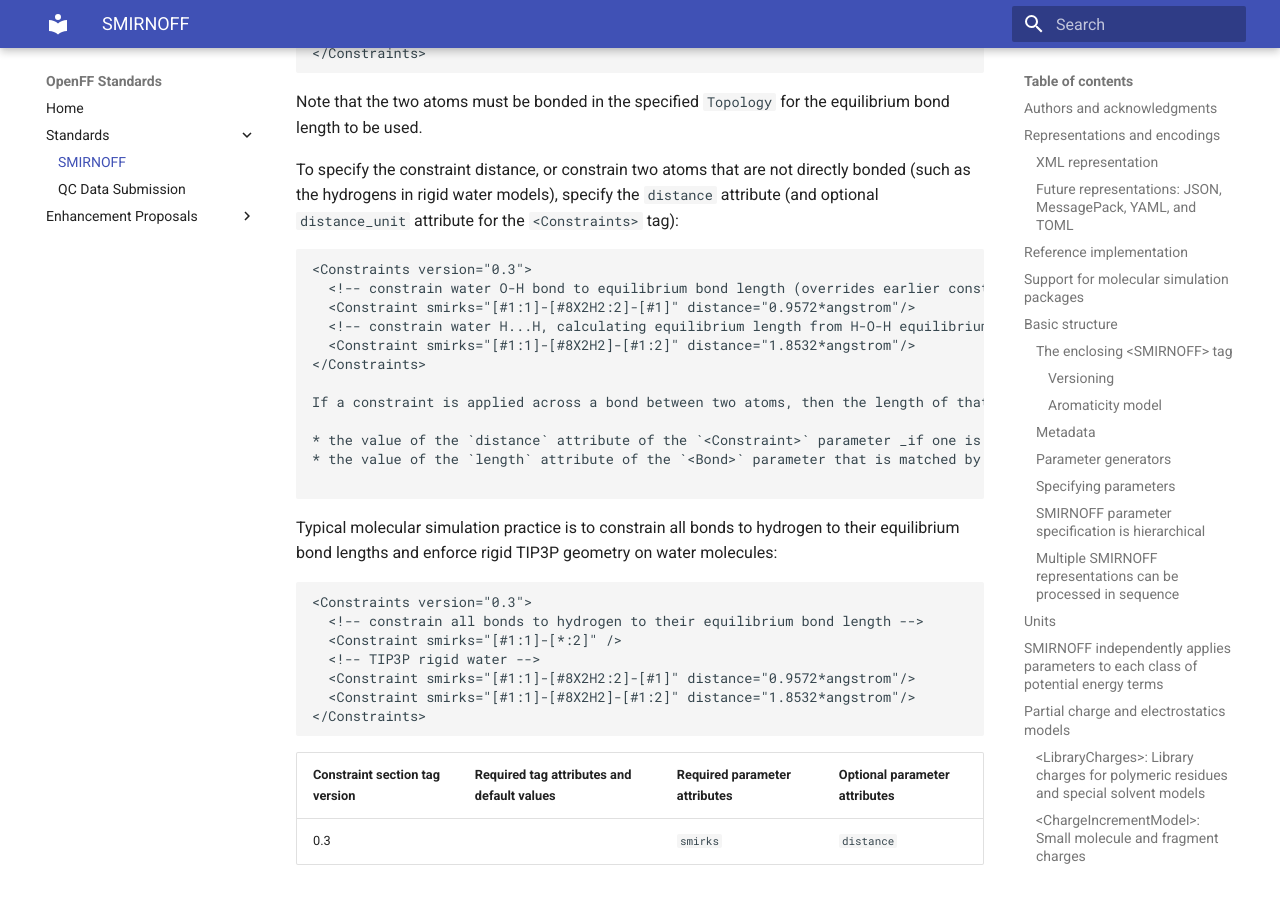
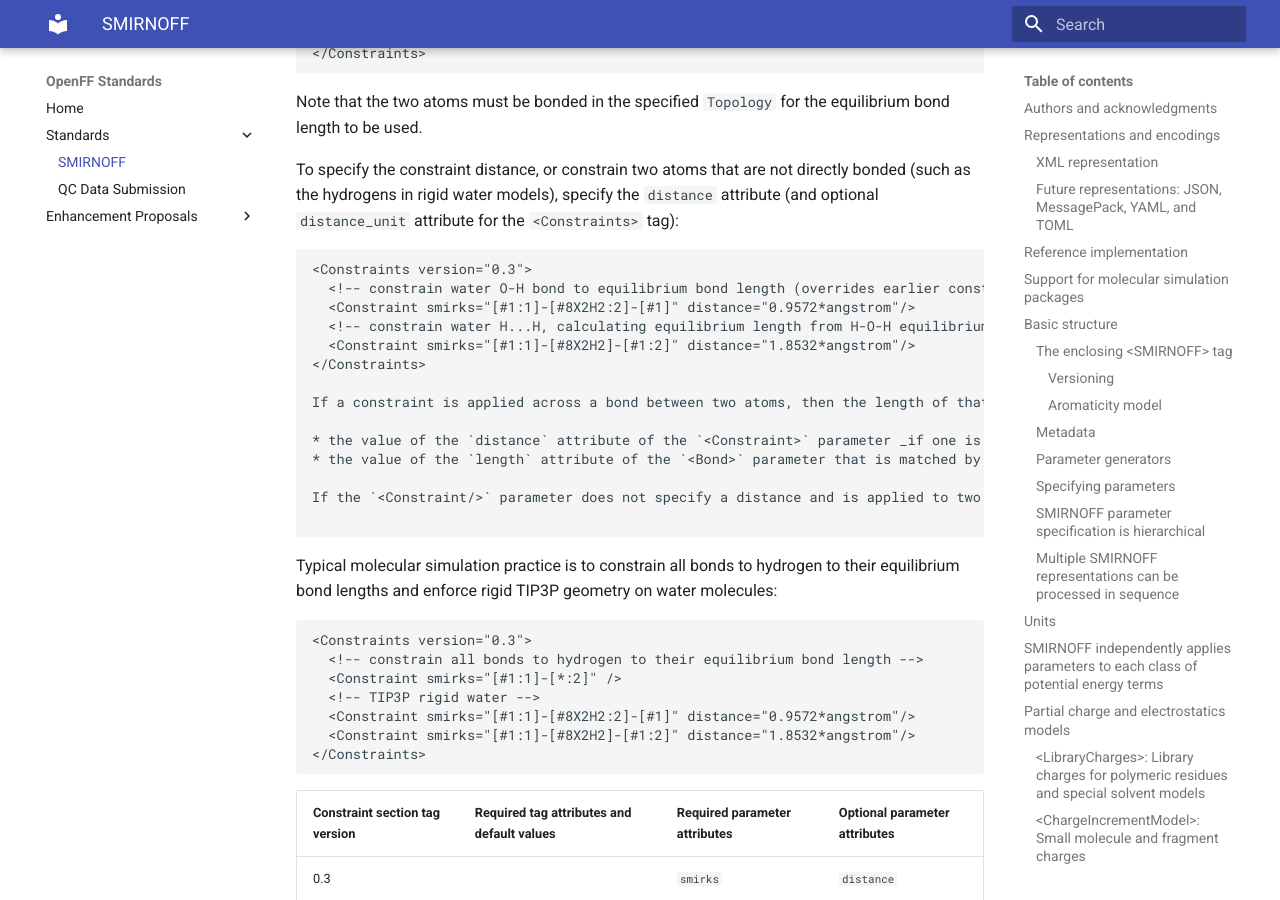
Before and after one commit to openforcefield/standards, an MkDocs documentation site: the page built from docs/standards/smirnoff.md, in a window 1280 px wide and 900 px high, scrolled down 20441 px. Built offline with MkDocs 1.6.1 and Material for MkDocs 9.7.7, drawn with Linux system fonts in a browser that asks for light colours.

Commit message:
Add corner case exception

````diff
--- a/docs/standards/smirnoff.md
+++ b/docs/standards/smirnoff.md
@@ -644,6 +644,8 @@ If a constraint is applied across a bond between two atoms, then the length of t
 * the value of the `distance` attribute of the `<Constraint>` parameter _if one is specified_, *otherwise*
 * the value of the `length` attribute of the `<Bond>` parameter that is matched by that bond
 
+If the `<Constraint/>` parameter does not specify a distance and is applied to two atoms that either aren't bonded or which do not have an associated `<Bond/>` parameter, an exception should be raised.
+
 ```
 Typical molecular simulation practice is to constrain all bonds to hydrogen to their equilibrium bond lengths and enforce rigid TIP3P geometry on water molecules:
 ```XML
````
